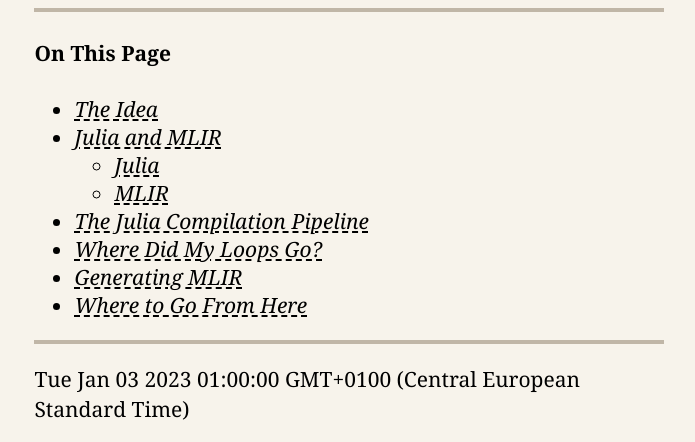
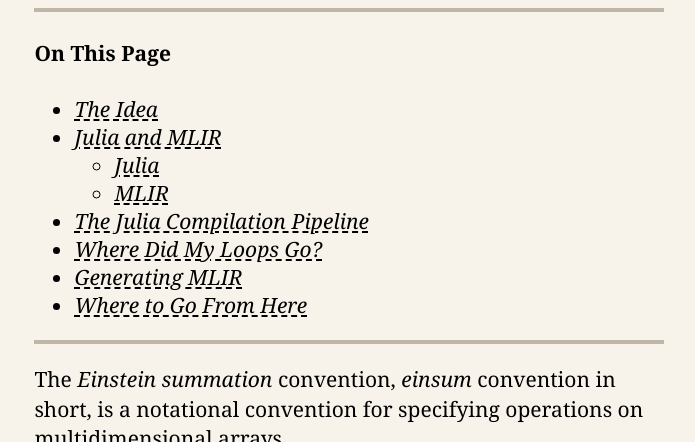
Before and after one commit to jumerckx/jumerckx.github.io, a plain HTML site: page posts/mlir_julia/index.html in a window 1280 px wide. Shown: the part 280-722 px from the top of the page, without its empty margins (100-795 px from the left). Drawn offline with nearby package versions, Linux system fonts and the light colour scheme.

Commit message:
remove spurious date

```diff
--- a/posts/mlir_julia/index.html
+++ b/posts/mlir_julia/index.html
@@ -45,7 +45,6 @@
       </nav>
     </aside>
     <hr style="border: 2px solid #c0b6a7">
-    <p class="meta">Tue Jan 03 2023 01:00:00 GMT+0100 (Central European Standard Time)</p>
     <p>The <em>Einstein summation</em> convention, <em>einsum</em> convention in short, is a notational convention for specifying operations on multidimensional arrays.<br>
 It has uses in many branches of scientific computing ranging from tensor networks used in Physics to expressing new, exotic deep learning operators.<br>
 Below, two examples are shown. Each element of the array in the left-hand side of the expression is given by the result of computing the value for all possible indices on the right-hand side and summing over all indices that don't appear in the result.<label for="sn-notation" class="margin-toggle sidenote-number"></label></span><input type="checkbox" id="sn-notation" class="margin-toggle"/><span class="sidenote">The notation used here doesn't match with e.g. Numpy or Pytorch's way of representing einsums. In these packages, these examples would be<br><code>einsum('i,i-&gt;i', [A, B])</code> and<br><code>einsum('ik,kj-&gt;ij', [α*A, α*B])</code>.<br>Though equivalent, I find the notation used in this post slightly easier to parse.</span></p>
```
